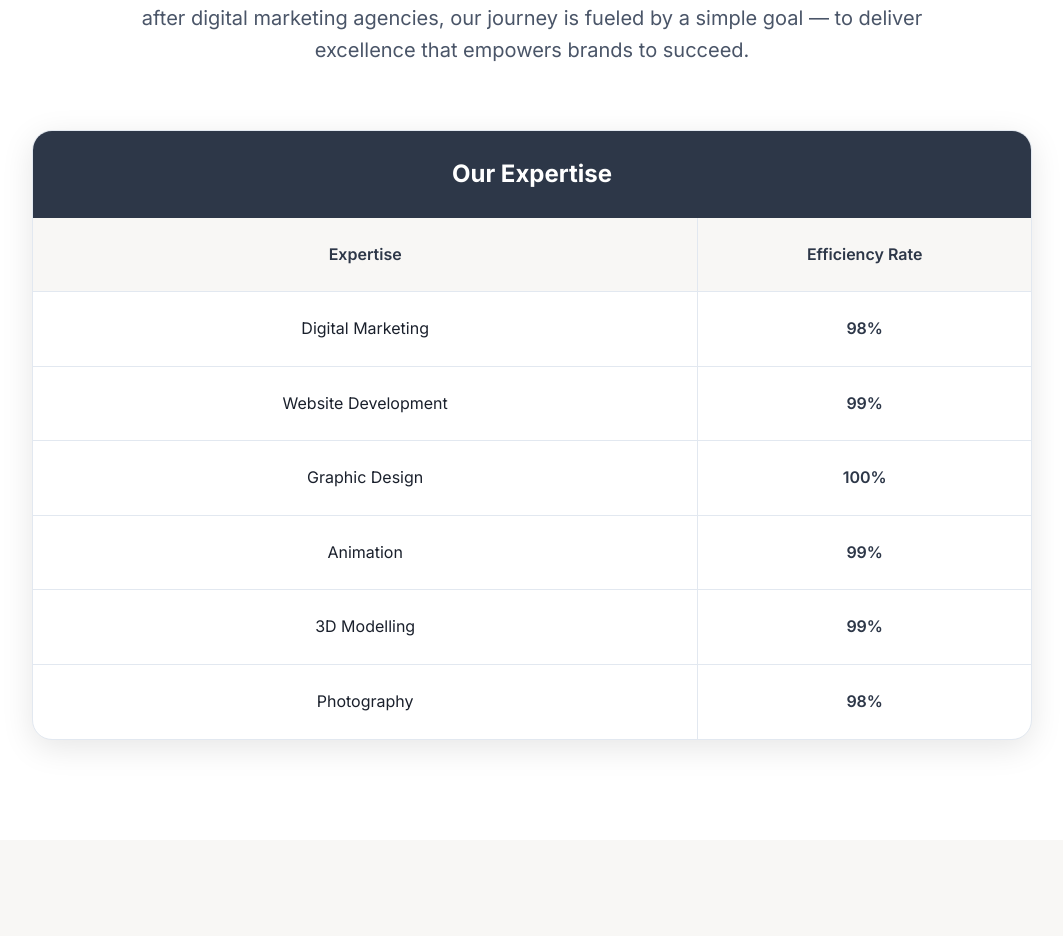
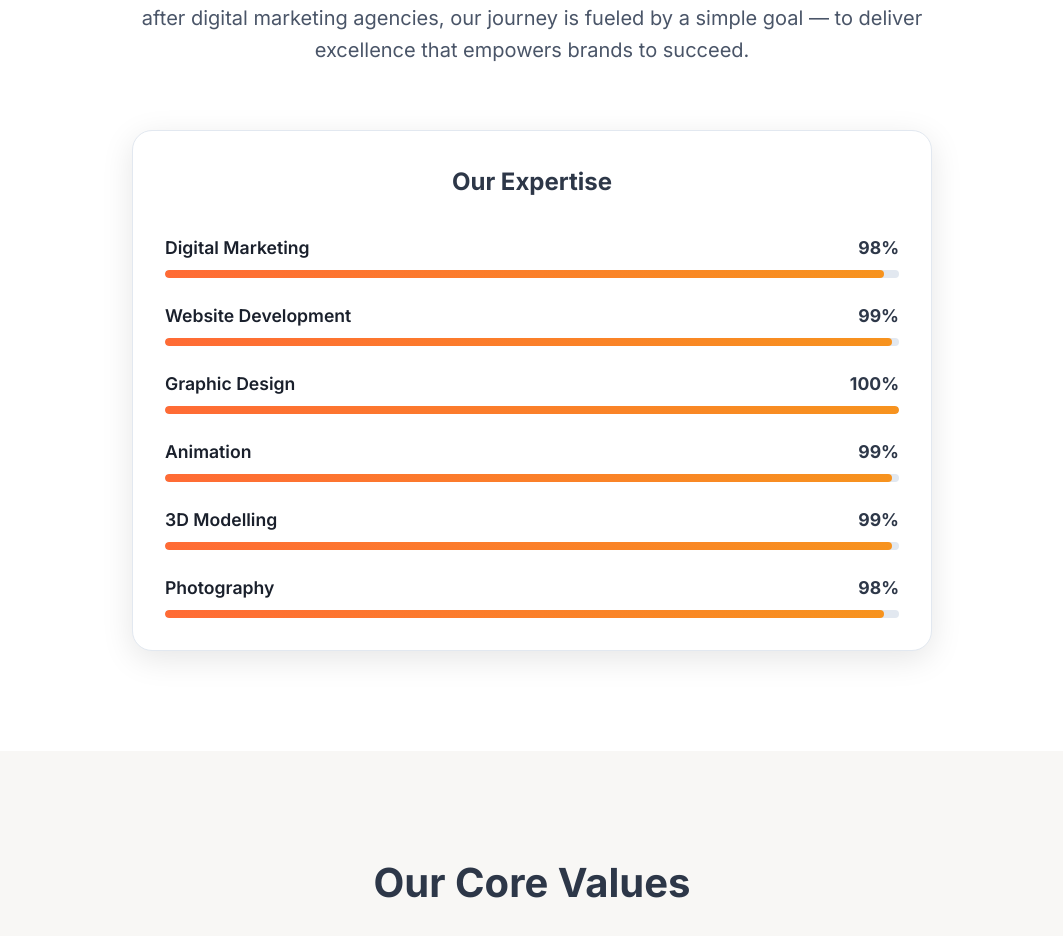
Before and after one commit to bepixcorp/bepix-nextjs, a Next.js app: page /about-us in a window 1280 px wide. Shown: the part 3188-4124 px from the top of the page, without its empty margins (108-1171 px from the left). Built offline with nearby package versions, Linux system fonts and the light colour scheme.

Commit message:
Update expertise section design: Replace table with progress bars matching the requested design

```diff
--- a/app/about-us/page.tsx
+++ b/app/about-us/page.tsx
@@ -457,184 +457,258 @@ export default function AboutUs() {
               borderRadius: '20px',
               boxShadow: '0 8px 32px rgba(0, 0, 0, 0.1)',
               border: '1px solid #E2E8F0',
-              overflow: 'hidden'
-            }}>
-              <div style={{
-                background: 'var(--accent)',
-                color: 'white',
-                padding: '1.5rem',
-                textAlign: 'center'
+              padding: '2rem',
+              maxWidth: '800px',
+              margin: '0 auto'
             }}>
               <h3 style={{
                 fontSize: '1.5rem',
                 fontWeight: '700',
-                  margin: '0'
+                margin: '0 0 2rem 0',
+                color: 'var(--accent)',
+                textAlign: 'center'
               }}>
                 Our Expertise
               </h3>
+
+              <div style={{ display: 'flex', flexDirection: 'column', gap: '1.5rem' }}>
+                {/* Digital Marketing */}
+                <div>
+                  <div style={{
+                    display: 'flex',
+                    justifyContent: 'space-between',
+                    alignItems: 'center',
+                    marginBottom: '0.5rem'
+                  }}>
+                    <span style={{
+                      fontSize: '1.1rem',
+                      fontWeight: '600',
+                      color: 'var(--text-primary)'
+                    }}>
+                      Digital Marketing
+                    </span>
+                    <span style={{
+                      fontSize: '1.1rem',
+                      fontWeight: '700',
+                      color: 'var(--accent)'
+                    }}>
+                      98%
+                    </span>
                   </div>
-
-              <div style={{ padding: '0' }}>
                   <div style={{
-                  display: 'grid',
-                  gridTemplateColumns: '1fr',
-                  gap: '0'
-                }}>
-                  {/* Header Row */}
-                  <div style={{
-                    display: 'grid',
-                    gridTemplateColumns: '2fr 1fr',
-                    background: '#F8F7F5',
-                    borderBottom: '1px solid #E2E8F0'
+                    width: '100%',
+                    height: '8px',
+                    backgroundColor: '#E2E8F0',
+                    borderRadius: '4px',
+                    overflow: 'hidden'
                   }}>
                     <div style={{
-                      padding: '1.5rem',
-                      fontWeight: '600',
-                      color: 'var(--accent)',
-                      borderRight: '1px solid #E2E8F0'
-                    }}>
-                      Expertise
-                    </div>
-                    <div style={{
-                      padding: '1.5rem',
-                      fontWeight: '600',
-                      color: 'var(--accent)',
-                      textAlign: 'center'
-                    }}>
-                      Efficiency Rate
+                      width: '98%',
+                      height: '100%',
+                      background: 'linear-gradient(90deg, #FF6B35 0%, #F7931E 100%)',
+                      borderRadius: '4px',
+                      transition: 'width 0.3s ease'
+                    }}></div>
                   </div>
                 </div>
 
-                  {/* Data Rows */}
+                {/* Website Development */}
+                <div>
                   <div style={{
-                    display: 'grid',
-                    gridTemplateColumns: '2fr 1fr',
-                    borderBottom: '1px solid #E2E8F0'
+                    display: 'flex',
+                    justifyContent: 'space-between',
+                    alignItems: 'center',
+                    marginBottom: '0.5rem'
+                  }}>
+                    <span style={{
+                      fontSize: '1.1rem',
+                      fontWeight: '600',
+                      color: 'var(--text-primary)'
+                    }}>
+                      Website Development
+                    </span>
+                    <span style={{
+                      fontSize: '1.1rem',
+                      fontWeight: '700',
+                      color: 'var(--accent)'
+                    }}>
+                      99%
+                    </span>
+                  </div>
+                  <div style={{
+                    width: '100%',
+                    height: '8px',
+                    backgroundColor: '#E2E8F0',
+                    borderRadius: '4px',
+                    overflow: 'hidden'
                   }}>
                     <div style={{
-                      padding: '1.5rem',
-                      color: 'var(--text-primary)',
-                      borderRight: '1px solid #E2E8F0'
-                    }}>
-                      Digital Marketing
-                    </div>
-                    <div style={{
-                      padding: '1.5rem',
-                      color: 'var(--accent)',
-                      fontWeight: '600',
-                      textAlign: 'center'
-                    }}>
-                      98%
+                      width: '99%',
+                      height: '100%',
+                      background: 'linear-gradient(90deg, #FF6B35 0%, #F7931E 100%)',
+                      borderRadius: '4px',
+                      transition: 'width 0.3s ease'
+                    }}></div>
                   </div>
                 </div>
 
+                {/* Graphic Design */}
+                <div>
                   <div style={{
-                    display: 'grid',
-                    gridTemplateColumns: '2fr 1fr',
-                    borderBottom: '1px solid #E2E8F0'
+                    display: 'flex',
+                    justifyContent: 'space-between',
+                    alignItems: 'center',
+                    marginBottom: '0.5rem'
+                  }}>
+                    <span style={{
+                      fontSize: '1.1rem',
+                      fontWeight: '600',
+                      color: 'var(--text-primary)'
+                    }}>
+                      Graphic Design
+                    </span>
+                    <span style={{
+                      fontSize: '1.1rem',
+                      fontWeight: '700',
+                      color: 'var(--accent)'
+                    }}>
+                      100%
+                    </span>
+                  </div>
+                  <div style={{
+                    width: '100%',
+                    height: '8px',
+                    backgroundColor: '#E2E8F0',
+                    borderRadius: '4px',
+                    overflow: 'hidden'
                   }}>
                     <div style={{
-                      padding: '1.5rem',
-                      color: 'var(--text-primary)',
-                      borderRight: '1px solid #E2E8F0'
-                    }}>
-                      Website Development
-                    </div>
-                    <div style={{
-                      padding: '1.5rem',
-                      color: 'var(--accent)',
-                      fontWeight: '600',
-                      textAlign: 'center'
-                    }}>
-                      99%
+                      width: '100%',
+                      height: '100%',
+                      background: 'linear-gradient(90deg, #FF6B35 0%, #F7931E 100%)',
+                      borderRadius: '4px',
+                      transition: 'width 0.3s ease'
+                    }}></div>
                   </div>
                 </div>
 
+                {/* Animation */}
+                <div>
                   <div style={{
-                    display: 'grid',
-                    gridTemplateColumns: '2fr 1fr',
-                    borderBottom: '1px solid #E2E8F0'
+                    display: 'flex',
+                    justifyContent: 'space-between',
+                    alignItems: 'center',
+                    marginBottom: '0.5rem'
+                  }}>
+                    <span style={{
+                      fontSize: '1.1rem',
+                      fontWeight: '600',
+                      color: 'var(--text-primary)'
+                    }}>
+                      Animation
+                    </span>
+                    <span style={{
+                      fontSize: '1.1rem',
+                      fontWeight: '700',
+                      color: 'var(--accent)'
+                    }}>
+                      99%
+                    </span>
+                  </div>
+                  <div style={{
+                    width: '100%',
+                    height: '8px',
+                    backgroundColor: '#E2E8F0',
+                    borderRadius: '4px',
+                    overflow: 'hidden'
                   }}>
                     <div style={{
-                      padding: '1.5rem',
-                      color: 'var(--text-primary)',
-                      borderRight: '1px solid #E2E8F0'
-                    }}>
-                      Graphic Design
-                    </div>
-                    <div style={{
-                      padding: '1.5rem',
-                      color: 'var(--accent)',
-                      fontWeight: '600',
-                      textAlign: 'center'
-                    }}>
-                      100%
+                      width: '99%',
+                      height: '100%',
+                      background: 'linear-gradient(90deg, #FF6B35 0%, #F7931E 100%)',
+                      borderRadius: '4px',
+                      transition: 'width 0.3s ease'
+                    }}></div>
                   </div>
                 </div>
 
+                {/* 3D Modelling */}
+                <div>
                   <div style={{
-                    display: 'grid',
-                    gridTemplateColumns: '2fr 1fr',
-                    borderBottom: '1px solid #E2E8F0'
+                    display: 'flex',
+                    justifyContent: 'space-between',
+                    alignItems: 'center',
+                    marginBottom: '0.5rem'
+                  }}>
+                    <span style={{
+                      fontSize: '1.1rem',
+                      fontWeight: '600',
+                      color: 'var(--text-primary)'
+                    }}>
+                      3D Modelling
+                    </span>
+                    <span style={{
+                      fontSize: '1.1rem',
+                      fontWeight: '700',
+                      color: 'var(--accent)'
+                    }}>
+                      99%
+                    </span>
+                  </div>
+                  <div style={{
+                    width: '100%',
+                    height: '8px',
+                    backgroundColor: '#E2E8F0',
+                    borderRadius: '4px',
+                    overflow: 'hidden'
                   }}>
                     <div style={{
-                      padding: '1.5rem',
-                      color: 'var(--text-primary)',
-                      borderRight: '1px solid #E2E8F0'
-                    }}>
-                      Animation
-                    </div>
-                    <div style={{
-                      padding: '1.5rem',
-                      color: 'var(--accent)',
-                      fontWeight: '600',
-                      textAlign: 'center'
-                    }}>
-                      99%
+                      width: '99%',
+                      height: '100%',
+                      background: 'linear-gradient(90deg, #FF6B35 0%, #F7931E 100%)',
+                      borderRadius: '4px',
+                      transition: 'width 0.3s ease'
+                    }}></div>
                   </div>
                 </div>
 
+                {/* Photography */}
+                <div>
                   <div style={{
-                    display: 'grid',
-                    gridTemplateColumns: '2fr 1fr',
-                    borderBottom: '1px solid #E2E8F0'
+                    display: 'flex',
+                    justifyContent: 'space-between',
+                    alignItems: 'center',
+                    marginBottom: '0.5rem'
+                  }}>
+                    <span style={{
+                      fontSize: '1.1rem',
+                      fontWeight: '600',
+                      color: 'var(--text-primary)'
+                    }}>
+                      Photography
+                    </span>
+                    <span style={{
+                      fontSize: '1.1rem',
+                      fontWeight: '700',
+                      color: 'var(--accent)'
+                    }}>
+                      98%
+                    </span>
+                  </div>
+                  <div style={{
+                    width: '100%',
+                    height: '8px',
+                    backgroundColor: '#E2E8F0',
+                    borderRadius: '4px',
+                    overflow: 'hidden'
                   }}>
                     <div style={{
-                      padding: '1.5rem',
-                      color: 'var(--text-primary)',
-                      borderRight: '1px solid #E2E8F0'
-                    }}>
-                      3D Modelling
-                    </div>
-                    <div style={{
-                      padding: '1.5rem',
-                      color: 'var(--accent)',
-                      fontWeight: '600',
-                      textAlign: 'center'
-                    }}>
-                      99%
-                    </div>
-                  </div>
-
-                  <div style={{
-                    display: 'grid',
-                    gridTemplateColumns: '2fr 1fr'
-                  }}>
-                    <div style={{
-                      padding: '1.5rem',
-                      color: 'var(--text-primary)',
-                      borderRight: '1px solid #E2E8F0'
-                    }}>
-                      Photography
-                    </div>
-                    <div style={{
-                      padding: '1.5rem',
-                      color: 'var(--accent)',
-                      fontWeight: '600',
-                      textAlign: 'center'
-                    }}>
-                      98%
-                    </div>
+                      width: '98%',
+                      height: '100%',
+                      background: 'linear-gradient(90deg, #FF6B35 0%, #F7931E 100%)',
+                      borderRadius: '4px',
+                      transition: 'width 0.3s ease'
+                    }}></div>
                   </div>
                 </div>
               </div>
```
Lines whose indentation alone changed are shown as unchanged.
